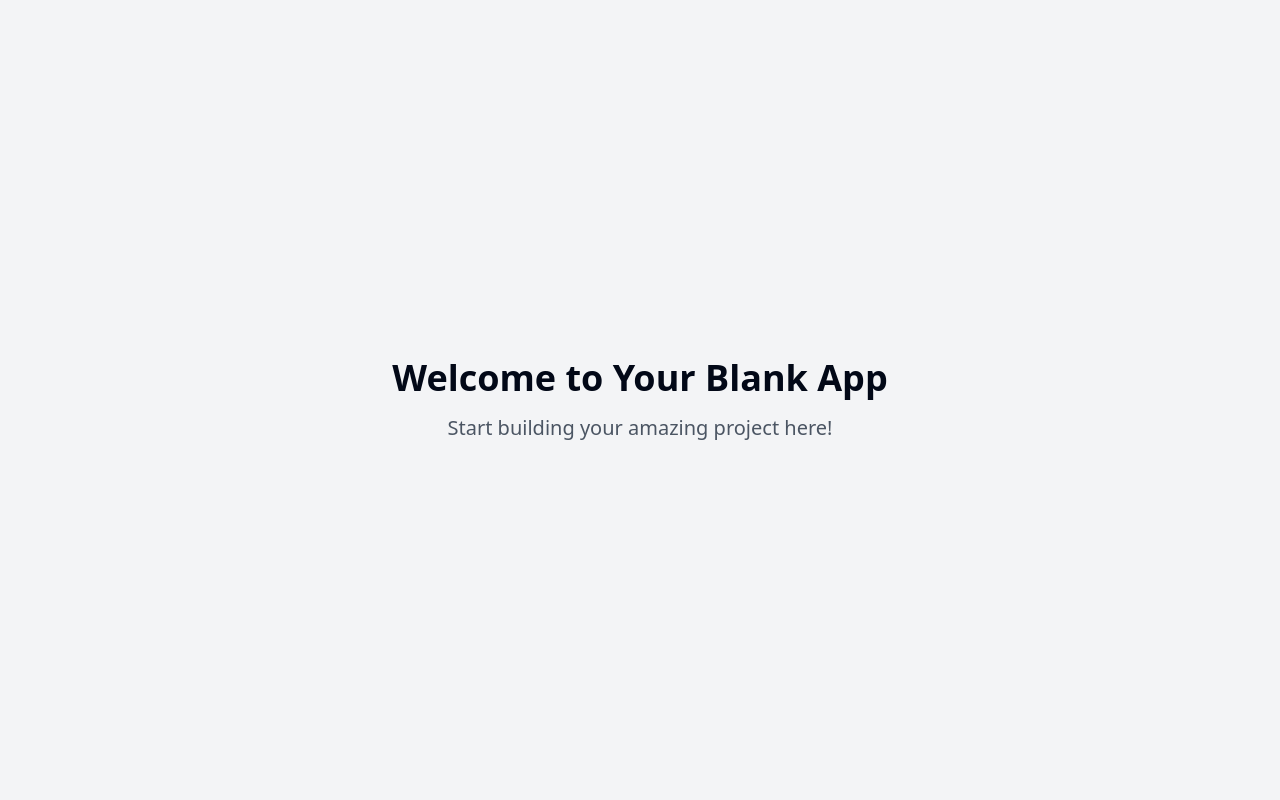
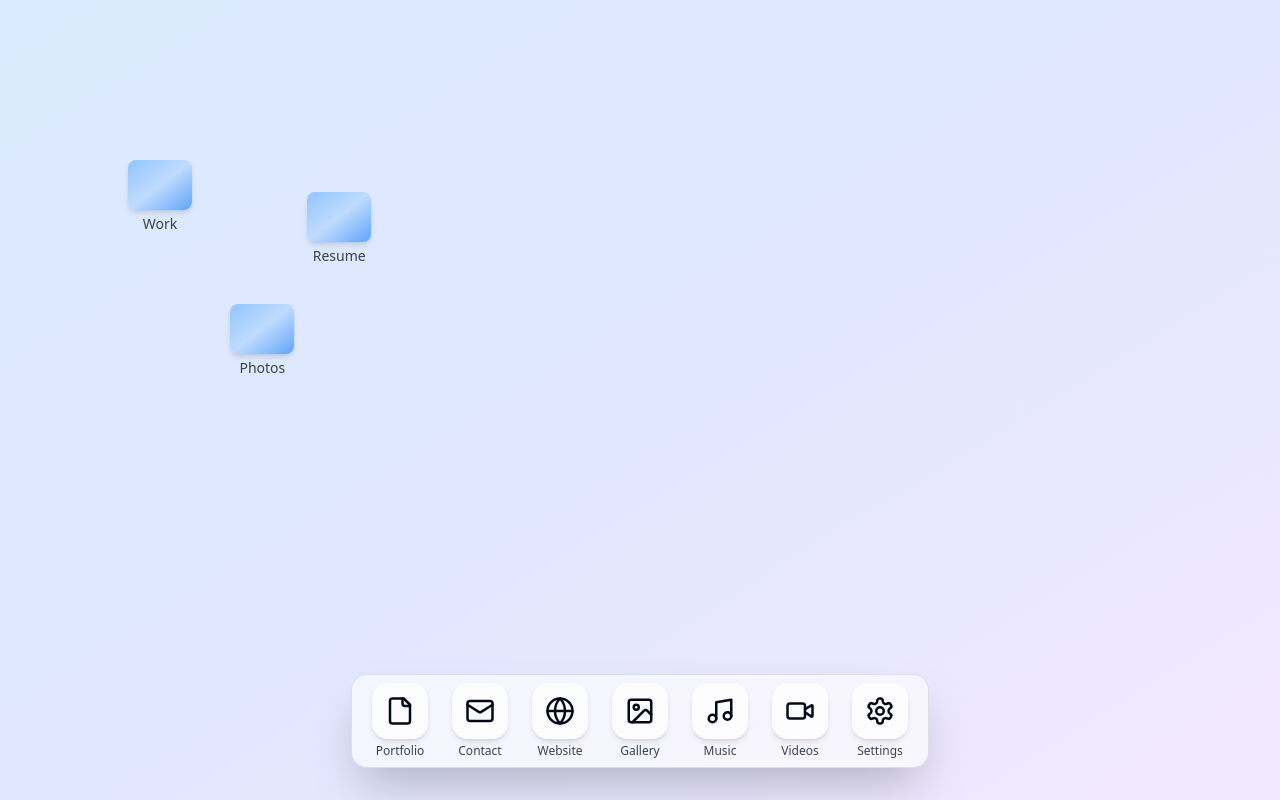
Before and after one commit to Nico1ina/mac-desktop-folio, a React (Vite) app: page / in a window 1280 px wide. Built offline with nearby package versions, Linux system fonts and the light colour scheme.

Commit message:
feat: Implement Mac desktop portfolio
Implement a Mac-like desktop portfolio with clickable icons, folders, and animations using Framer Motion.

```diff
--- a/package.json
+++ b/package.json
@@ -45,6 +45,7 @@
     "cmdk": "^1.0.0",
     "date-fns": "^3.6.0",
     "embla-carousel-react": "^8.3.0",
+    "framer-motion": "^12.7.4",
     "input-otp": "^1.2.4",
     "lucide-react": "^0.462.0",
     "next-themes": "^0.3.0",
--- /dev/null
+++ b/src/components/DockIcon.tsx
@@ -0,0 +1,25 @@
+
+import { motion } from "framer-motion";
+import React from "react";
+
+export interface DockIconProps {
+  icon: React.ReactNode;
+  label: string;
+  onClick: () => void;
+}
+
+export const DockIcon: React.FC<DockIconProps> = ({ icon, label, onClick }) => (
+  <motion.button
+    whileHover={{ scale: 1.17 }}
+    whileTap={{ scale: 0.98 }}
+    className="flex flex-col items-center mx-2 focus:outline-none"
+    onClick={onClick}
+    tabIndex={0}
+    aria-label={label}
+  >
+    <div className="w-14 h-14 bg-white/70 dark:bg-[#232334]/90 rounded-2xl flex items-center justify-center shadow-md">
+      {icon}
+    </div>
+    <span className="text-xs mt-1 text-gray-700 dark:text-gray-200">{label}</span>
+  </motion.button>
+);
--- /dev/null
+++ b/src/components/FolderIcon.tsx
@@ -0,0 +1,25 @@
+
+import { motion } from "framer-motion";
+import { folder } from "lucide-react";
+import React from "react";
+
+export interface FolderIconProps {
+  label: string;
+  onClick: () => void;
+}
+
+export const FolderIcon: React.FC<FolderIconProps> = ({ label, onClick }) => (
+  <motion.div
+    whileHover={{ scale: 1.10 }}
+    whileTap={{ scale: 0.96 }}
+    className="flex flex-col items-center gap-1 cursor-pointer group select-none"
+    onClick={onClick}
+    tabIndex={0}
+    aria-label={label}
+  >
+    <div className="bg-gradient-to-br from-blue-300 via-blue-200 to-blue-400 dark:from-blue-600 dark:via-blue-700 dark:to-blue-800 w-[64px] h-[50px] rounded-lg shadow-md flex items-center justify-center relative">
+      <folder className="w-8 h-8 text-blue-700/80 dark:text-white" />
+    </div>
+    <span className="text-sm text-gray-700 dark:text-gray-200 select-none group-hover:underline">{label}</span>
+  </motion.div>
+);
--- /dev/null
+++ b/src/components/MacDesktop.tsx
@@ -0,0 +1,104 @@
+
+import React, { useState } from "react";
+import { MacDock, appOrder } from "./MacDock";
+import { FolderIcon } from "./FolderIcon";
+import { MacWindow } from "./MacWindow";
+import { AnimatePresence } from "framer-motion";
+
+const desktopFolders = [
+  { label: "Work", content: <div>Work projects, files, and code!</div> },
+  { label: "Photos", content: <div>Photo gallery and design shots!</div> },
+  { label: "Resume", content: <div><a href="#" className="text-blue-600 underline">Download Resume</a></div> },
+];
+
+const appContent: Record<string, React.ReactNode> = {
+  Portfolio: <div>Your project portfolio goes here! Add cards, links, or projects.</div>,
+  Contact: (
+    <div>
+      <p>Email: <a href="mailto:youremail@example.com" className="text-blue-600 underline">youremail@example.com</a></p>
+      <p>LinkedIn: <a href="https://linkedin.com/" target="_blank" rel="noopener noreferrer" className="text-blue-600 underline">linkedin.com/yourprofile</a></p>
+    </div>
+  ),
+  Website: <div>About you, your website links, or blog here!</div>,
+  Gallery: <div>Image gallery: add your best shots or work here.</div>,
+  Music: <div>Playlist, audio samples or favorite tracks.</div>,
+  Videos: <div>Video portfolio/YouTube embeds here.</div>,
+  Settings: <div>Theme, font, or contact details can go here.</div>,
+};
+
+export const MacDesktop: React.FC = () => {
+  const [openWindows, setOpenWindows] = useState<{ type: "app" | "folder", name: string }[]>([]);
+
+  // Bring window to front by reordering
+  const openOrFocusWindow = (payload: { type: "app" | "folder", name: string }) => {
+    setOpenWindows((prev) => {
+      // If already open, bring to front
+      const exists = prev.findIndex(w => w.type === payload.type && w.name === payload.name);
+      if (exists !== -1) {
+        const updated = [...prev];
+        const [win] = updated.splice(exists, 1);
+        return [...updated, win];
+      }
+      return [...prev, payload];
+    });
+  };
+
+  const closeWindow = (payload: { type: "app" | "folder", name: string }) => {
+    setOpenWindows((prev) => prev.filter(w => !(w.type === payload.type && w.name === payload.name)));
+  };
+
+  // Folder positions, randomized a bit for demo.
+  const folderPositions = [
+    { top: "20%", left: "10%" },
+    { top: "38%", left: "18%" },
+    { top: "24%", left: "24%" },
+  ];
+
+  return (
+    <div className="relative min-h-screen w-full bg-gradient-to-br from-blue-100 via-indigo-100 to-purple-100 dark:from-[#1A1F2C] dark:via-[#222438] dark:to-[#31275B] transition-colors duration-500 overflow-hidden">
+      {/* Desktop Folders */}
+      {desktopFolders.map((folder, i) => (
+        <div
+          key={folder.label}
+          style={{ position: "absolute", ...folderPositions[i] }}
+        >
+          <FolderIcon
+            label={folder.label}
+            onClick={() => openOrFocusWindow({ type: "folder", name: folder.label })}
+          />
+        </div>
+      ))}
+
+      {/* All Open Windows */}
+      <AnimatePresence>
+        {openWindows.map((w, i) => (
+          <MacWindow
+            key={w.type + "-" + w.name}
+            open={true}
+            onClose={() => closeWindow(w)}
+            appName={w.type === "app" ? w.name : w.name + " Folder"}
+            zIndex={10 + i}
+            style={{
+              left: `calc(50% + ${i * 30}px)`,
+              top: `calc(15% + ${i * 24}px)`,
+              minWidth: 340,
+            }}
+          >
+            {w.type === "app"
+              ? appContent[w.name] ?? <div>Coming soon</div>
+              : desktopFolders.find(f => f.label === w.name)?.content ?? <div>Folder</div>}
+          </MacWindow>
+        ))}
+      </AnimatePresence>
+
+      {/* Dock */}
+      <MacDock onAppClick={appName => openOrFocusWindow({ type: "app", name: appName })} />
+
+      {/* Desktop overlay for click-out in mobile */}
+      <div className="fixed inset-0 pointer-events-none" />
+      {/* Optional: add clock/menu bar at the top if you want the true Mac look */}
+    </div>
+  );
+};
+
+export default MacDesktop;
--- /dev/null
+++ b/src/components/MacDock.tsx
@@ -0,0 +1,32 @@
+
+import { File, Mail, Globe, Image, Music, Video, Settings } from "lucide-react";
+import React from "react";
+import { DockIcon } from "./DockIcon";
+
+interface App {
+  label: string;
+  icon: React.ReactNode;
+  onClick: () => void;
+}
+
+interface MacDockProps {
+  onAppClick: (app: string) => void;
+}
+
+export const appOrder = [
+  { label: "Portfolio", icon: <File size={30} />, name: "Portfolio" },
+  { label: "Contact", icon: <Mail size={30} />, name: "Contact" },
+  { label: "Website", icon: <Globe size={30} />, name: "Website" },
+  { label: "Gallery", icon: <Image size={30} />, name: "Gallery" },
+  { label: "Music", icon: <Music size={30} />, name: "Music" },
+  { label: "Videos", icon: <Video size={30} />, name: "Videos" },
+  { label: "Settings", icon: <Settings size={30} />, name: "Settings" },
+];
+
+export const MacDock: React.FC<MacDockProps> = ({ onAppClick }) => (
+  <div className="fixed z-30 left-1/2 -translate-x-1/2 bottom-5 md:bottom-8 shadow-2xl rounded-2xl px-3 py-2 flex bg-white/60 dark:bg-[#222]/90 backdrop-blur-md border border-gray-300/70 gap-2 animate-fade-in">
+    {appOrder.map((app) => (
+      <DockIcon key={app.name} icon={app.icon} label={app.label} onClick={() => onAppClick(app.name)} />
+    ))}
+  </div>
+);
--- /dev/null
+++ b/src/components/MacWindow.tsx
@@ -0,0 +1,49 @@
+
+import { motion } from "framer-motion";
+import { X } from "lucide-react";
+import React from "react";
+
+export interface MacWindowProps {
+  open: boolean;
+  onClose: () => void;
+  appName: string;
+  children: React.ReactNode;
+  zIndex: number;
+  style?: React.CSSProperties;
+}
+
+export const MacWindow: React.FC<MacWindowProps> = ({
+  open,
+  onClose,
+  appName,
+  children,
+  zIndex,
+  style = {},
+}) => {
+  if (!open) return null;
+  return (
+    <motion.div
+      drag
+      dragMomentum={false}
+      initial={{ opacity: 0, scale: 0.95, y: 40 }}
+      animate={{ opacity: 1, scale: 1, y: 0 }}
+      exit={{ opacity: 0, scale: 0.95, y: 40 }}
+      transition={{ type: "spring", stiffness: 200, damping: 18 }}
+      className="fixed left-1/2 top-1/3 min-w-[320px] max-w-lg bg-white/60 dark:bg-[#222]/90 shadow-2xl rounded-xl border border-gray-300/80 backdrop-blur-md flex flex-col"
+      style={{ zIndex, ...style, transform: 'translate(-50%, 0)' }}
+    >
+      {/* Title bar */}
+      <div className="flex items-center px-3 py-2 border-b border-gray-200 dark:border-gray-700 rounded-t-xl bg-gradient-to-br from-gray-100/70 dark:from-[#242438] to-white/30 select-none">
+        <button
+          className="w-3 h-3 rounded-full bg-red-500 hover:scale-125 transition-transform"
+          onClick={onClose}
+          aria-label="Close"
+        />
+        <span className="ml-2 font-medium text-gray-900 dark:text-gray-50 text-sm">{appName}</span>
+        <div className="flex-1" />
+        <X className="w-4 h-4 text-gray-400 hover:text-red-400 cursor-pointer" onClick={onClose} />
+      </div>
+      <div className="p-4 flex-1">{children}</div>
+    </motion.div>
+  );
+};
--- a/src/pages/Index.tsx
+++ b/src/pages/Index.tsx
@@ -1,12 +1,11 @@
-// Update this page (the content is just a fallback if you fail to update the page)
 
+import MacDesktop from "@/components/MacDesktop";
+
+// Main page with macOS-style portfolio desktop
 const Index = () => {
   return (
-    <div className="min-h-screen flex items-center justify-center bg-gray-100">
-      <div className="text-center">
-        <h1 className="text-4xl font-bold mb-4">Welcome to Your Blank App</h1>
-        <p className="text-xl text-gray-600">Start building your amazing project here!</p>
-      </div>
+    <div className="w-full h-screen min-h-screen">
+      <MacDesktop />
     </div>
   );
 };
```
Also changed, not shown: 1 other file (tests, documents, lock files or other folders).
